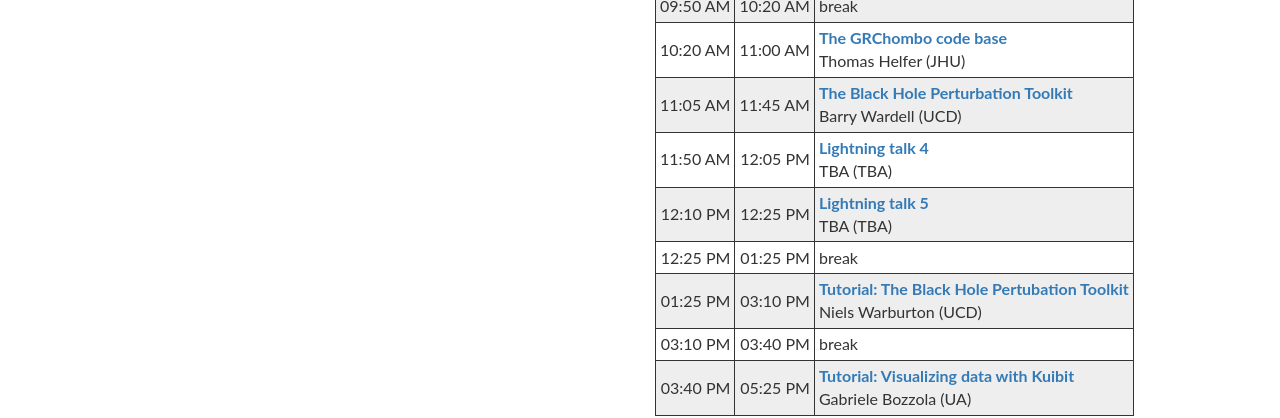
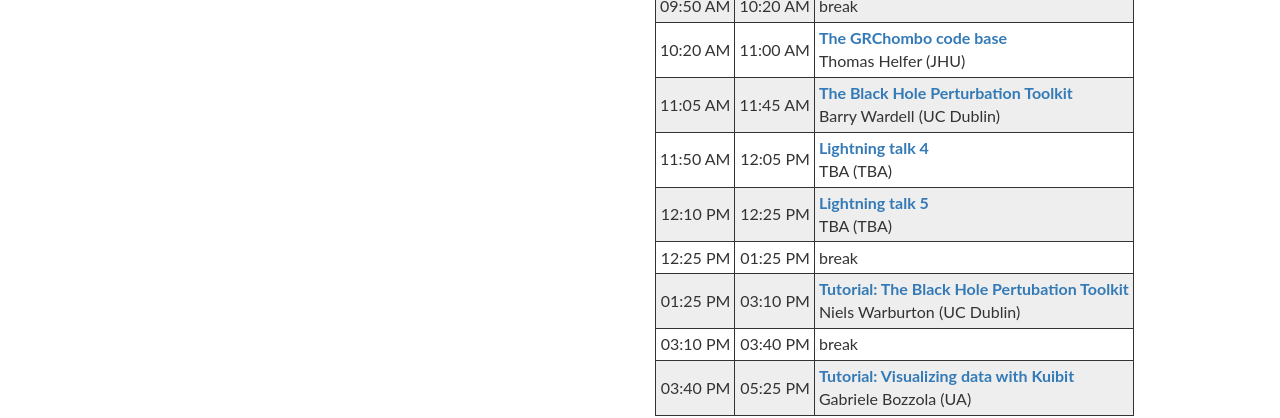
Before and after one commit to EinsteinToolkit/et2022uidaho, a Jekyll site: the page built from program.md, in a window 1280 px wide and 900 px high, scrolled down 2298 px. Shown: the part 154-572 px from the top of the window. Built offline with Jekyll 4.4.1, drawn with Linux system fonts in a browser that asks for light colours; some of the changed text lies outside the part shown.

Commit message:
_lectures/{21,24}*/index.md: UCD -> UC Dublin

```diff
--- a/_lectures/21-Lecture6/index.md
+++ b/_lectures/21-Lecture6/index.md
@@ -4,7 +4,7 @@ usemathjax: true
 title: "The Black Hole Perturbation Toolkit"
 author: Barry Wardell
 institution: University College Dublin
-shortinst: UCD
+shortinst: UC Dublin
 # upload your slides as slides.pdf
 # upload your recorded talk as recording.mp4
 # all other files in this directory will show up as "additional files"
--- a/_lectures/24-Tutorial5/index.md
+++ b/_lectures/24-Tutorial5/index.md
@@ -4,7 +4,7 @@ usemathjax: true
 title: "Tutorial: The Black Hole Pertubation Toolkit"
 author: Niels Warburton
 institution: University College Dublin
-shortinst: UCD
+shortinst: UC Dublin
 # upload your slides as slides.pdf
 # upload your recorded talk as recording.mp4
 # all other files in this directory will show up as "additional files"
```
